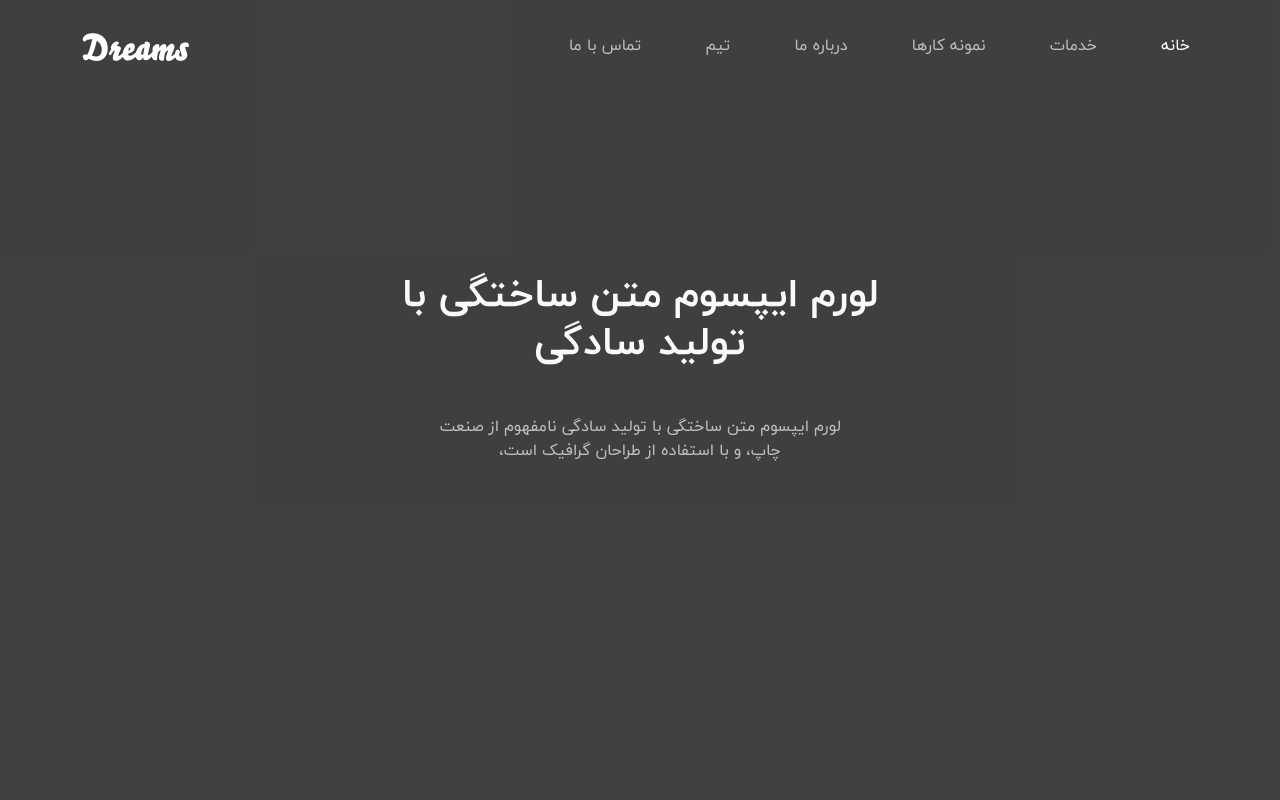
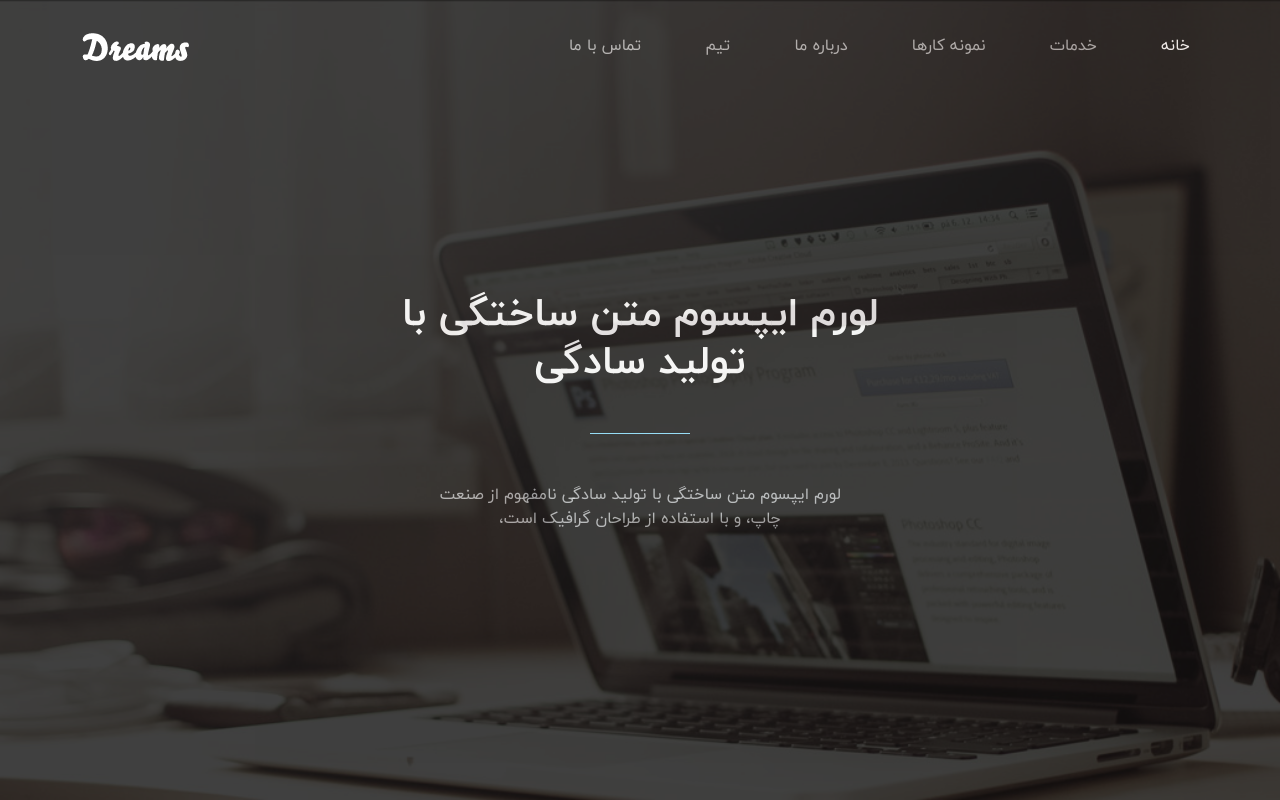
Before and after one commit to npject/ciw-projects, a PHP site: page / in a window 1280 px wide. Run offline with PHP 8.4, Linux system fonts and the light colour scheme.

Commit message:
style (project-boot-2): add header section styles (background image, layout)

```diff
--- a/project-boot-2/assets/css/style.css
+++ b/project-boot-2/assets/css/style.css
@@ -27,3 +27,15 @@ body{
 .container-fluid .row{
     max-width: 100%;
 }
+/* ====================== HEADER ====================== */
+header{
+    background: url(../img/Container.jpg) no-repeat top center;
+    background-size: cover;
+}
+header #content-header{
+    height: 86% !important;
+}
+.hr-custom{
+    width: 100px;
+    border-top: 1px solid var(--color-blue);
+}
```
